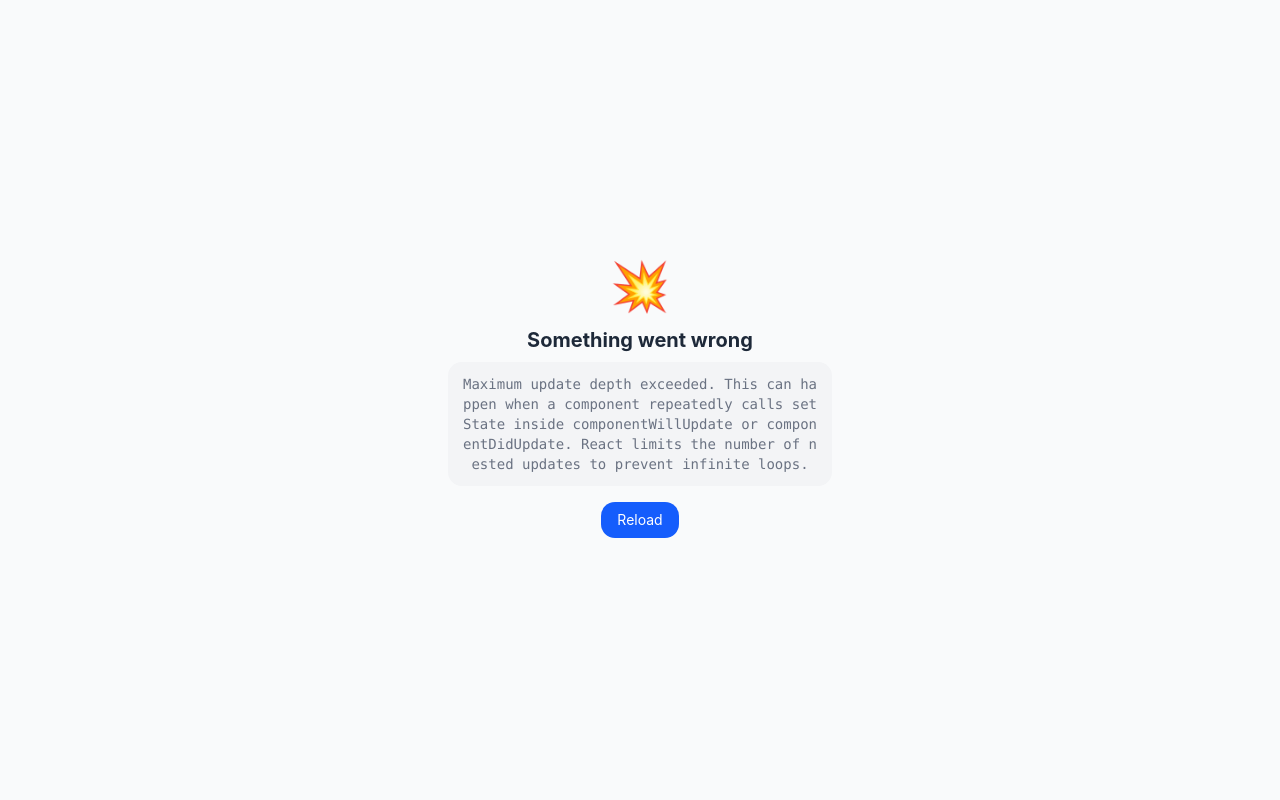
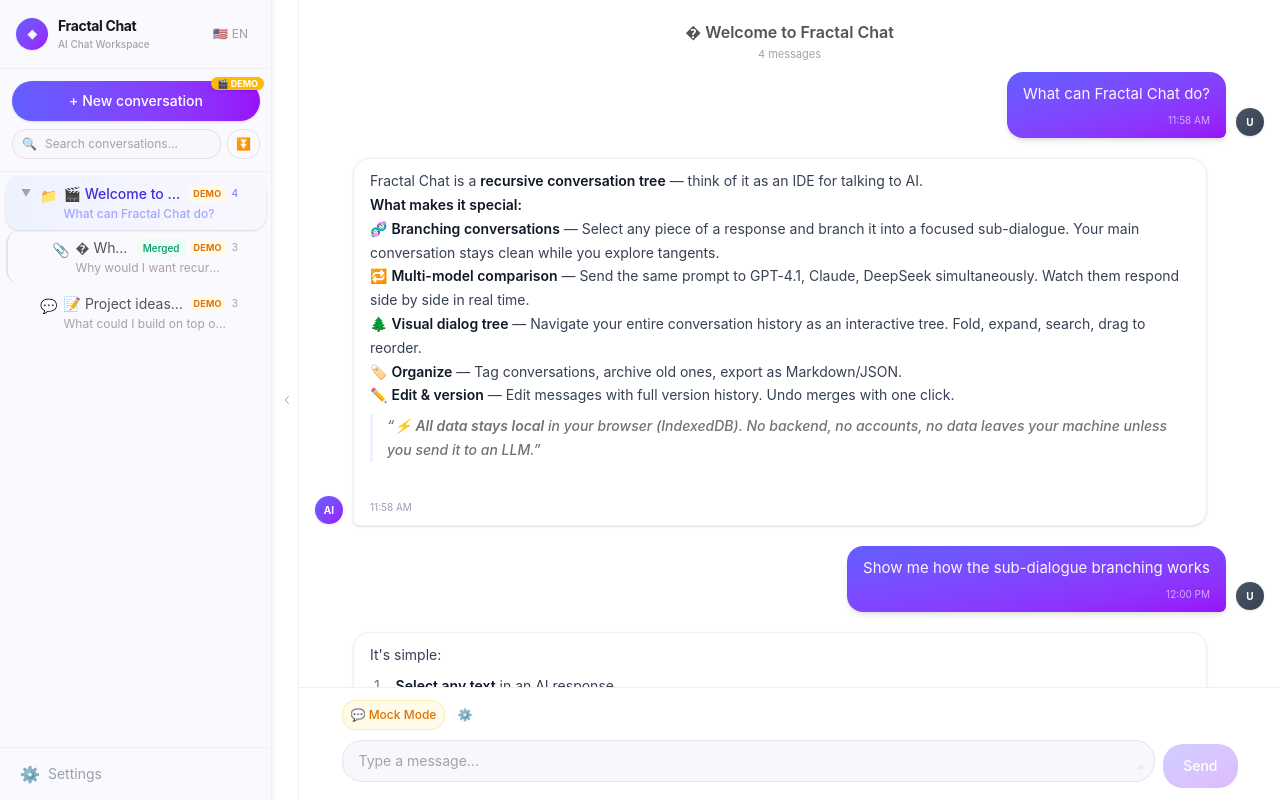
Before and after one commit to LeoLiao0806Xuan/Fractal_Chat, a React (Vite) app: page / in a window 1280 px wide. Both pictures are taken after a click on the button "💡 Skip to demo". Built offline with nearby package versions, Linux system fonts and the light colour scheme.

Commit message:
Fix React #185: unstable selector + Virtuoso key
- MessageBubble: split plugin selector into stable plugins + enabled
- MessageBubble: filter inside useMemo for stable reference
- MessageList: add key={currentDialogId} to Virtuoso for proper re-mount

```diff
--- a/src/components/chat/MessageBubble.tsx
+++ b/src/components/chat/MessageBubble.tsx
@@ -29,17 +29,16 @@ export function MessageBubble({ message }: Props) {
   const [editing, setEditing] = useState(false)
   const dialogs = useDialogStore(s => s.dialogs)
   const configs = useModelStore(s => s.configs)
-  const enabledPlugins = usePluginStore(s => s.plugins.filter(p => s.enabled.has(p.id)))
+  const plugins = usePluginStore(s => s.plugins)
+  const enabled = usePluginStore(s => s.enabled)
 
-  // Apply plugin onMessageRender hooks
+  // Resolve enabled plugins with onMessageRender hooks (stable reference)
   const renderedContent = useMemo(() => {
-    if (!enabledPlugins.length) return message.content
+    const active = plugins.filter(p => enabled.has(p.id) && p.hooks?.onMessageRender)
+    if (!active.length) return message.content
     const ctx = { dialogs, configs }
-    return enabledPlugins.reduce((text, p) => {
-      if (p.hooks?.onMessageRender) return p.hooks.onMessageRender(text, ctx)
-      return text
-    }, message.content)
-  }, [message.content, enabledPlugins, dialogs])
+    return active.reduce((text, p) => p.hooks!.onMessageRender!(text, ctx), message.content)
+  }, [message.content, plugins, enabled, dialogs])
   const [editText, setEditText] = useState('')
   const editRef = useRef<HTMLTextAreaElement>(null)
   const openSubDialog = useSubDialogStore(s => s.open)
--- a/src/components/chat/MessageList.tsx
+++ b/src/components/chat/MessageList.tsx
@@ -87,6 +87,7 @@ export function MessageList() {
       <div className="flex-1 min-h-0">
         <Virtuoso
           ref={virtuosoRef}
+          key={currentDialogId}
           data={messages}
           itemContent={(_index, msg) => (
             <div className="px-4">
```
